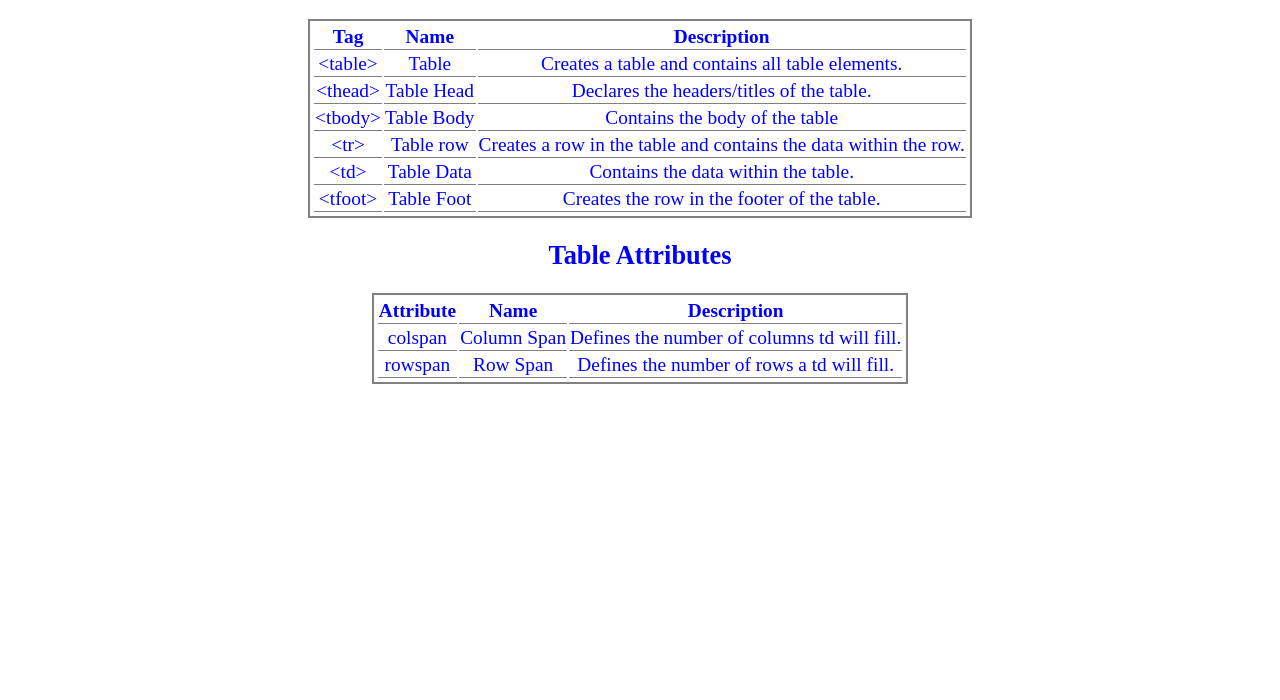
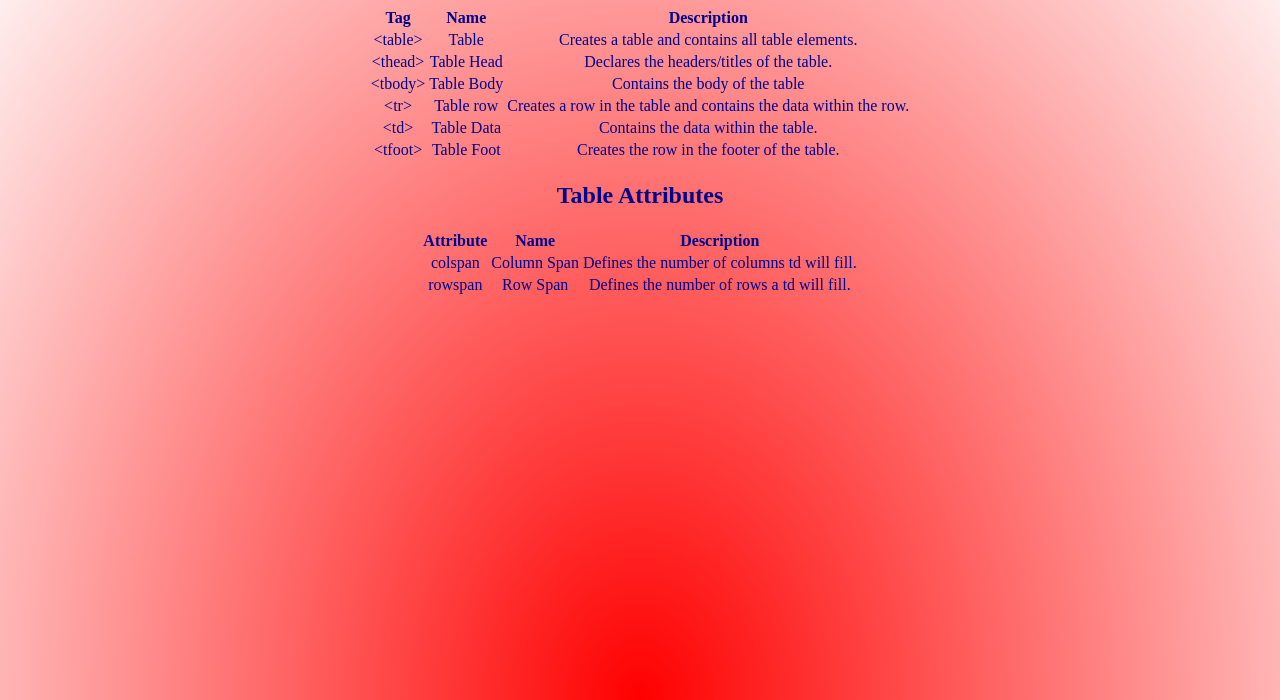
Before and after one commit to AugustFlow/WebDevCheatSheet.io, a plain HTML site: page pages/tables.html in a window 1280 px wide. Shown: the part 121-821 px from the top of the page. Before the commit the page ends 800 px from the top, so only its background shows below. Drawn offline with Linux system fonts and the light colour scheme.

Commit message:
Deletes current stylesheet content; replaces with reusable classes; Centers all items, changes all text, but the h1 to darkblue; Creates radial-gradient background

```diff
--- a/pages/tables.html
+++ b/pages/tables.html
@@ -6,11 +6,11 @@
     <title>HTML Tables</title>
     <link rel="stylesheet" href="/styles.css">
 </head>
-<body>
-    <h1>HTML Table Reference</h1>
+<body class="zero centerText blueFont backgroundRedGray">
+    <h1 class="blackFont">HTML Table Reference</h1>
     <h2>Table Tags</h2>
     <!-- Table Body Table-------------------->
-    <table>
+    <table class="center">
         <!-- table headers ---------->
         <th>Tag</th>
         <th>Name</th>
@@ -57,7 +57,7 @@
     </table>
     <!--Table Attributes Table------------------->
     <h2>Table Attributes</h2>
-    <table>
+    <table class="center">
         <!-- table attributes headers-->
         <th>Attribute</th>
         <th>Name</th>
--- a/styles.css
+++ b/styles.css
@@ -1,29 +1,20 @@
 
 
 
-body, td, th {
-    color: blue;
-    text-shadow: 1px 1px 1px white;
-    font-size: 1.1em;
+/*positioning*/
+.zero {
+    margin: 0;
+    padding: 0;
+    height: 100vh;
 }
+.centerText {text-align: center;}
+.center {margin: auto;}
 
-body {
-    text-align: center;
-    gap: 4px;
+
+/*color*/
+.blackFont {color: black;}
+.blueFont {color:darkblue}
+.backgroundRedGray {background: radial-gradient(ellipse at top, gray, transparent);
+    background: radial-gradient(ellipse at bottom, red, transparent);
 }
-
-table {
-    border: solid 2px gray;
-    margin: auto;
-    padding: 2px;
-}
-
-th, td {
-    border-bottom: solid 1px gray;
-}
-
-th {
-    background: white;
-}
-
-table, tr, th, td {gap: 4px;}
+.backgroundWhite {background: #11111111;}
```
